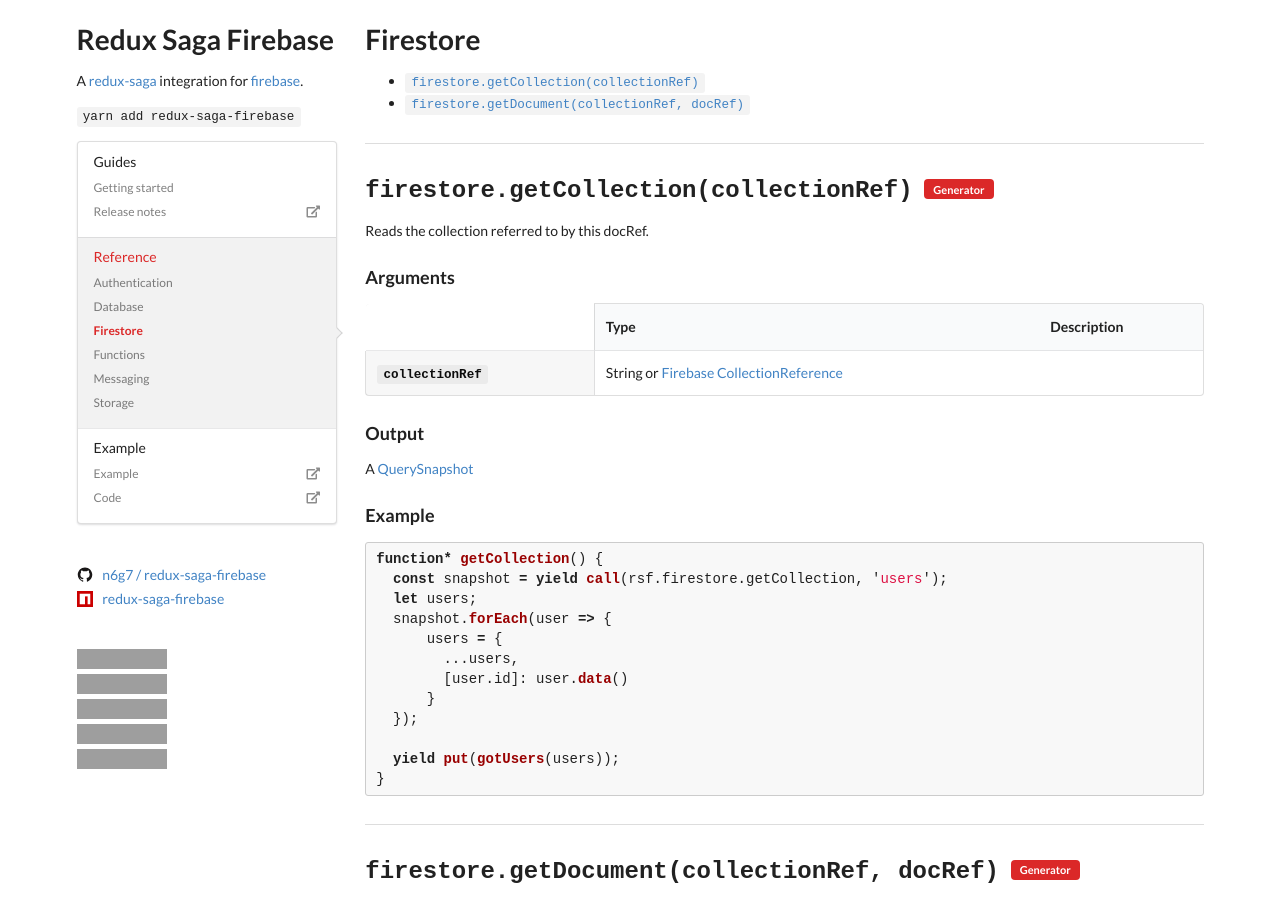
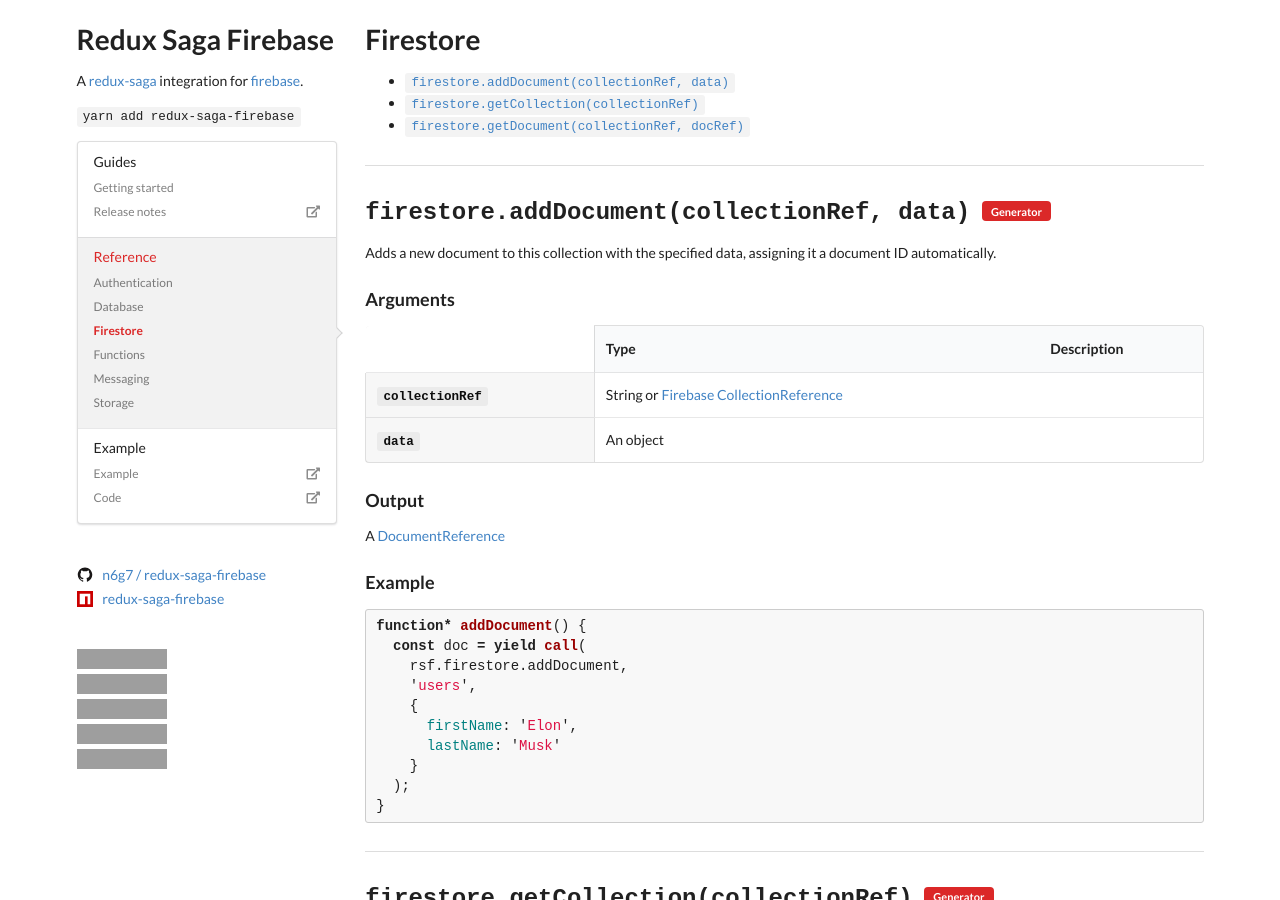
Before and after one commit to n6g7/redux-saga-firebase, a Jekyll site: the page built from docs/_reference/firestore.md, in a window 1280 px wide and 900 px high, cut to the strip 0-900 px from the top of the window. Built offline with Jekyll 4.4.1, drawn with Linux system fonts in a browser that asks for light colours; nearby versions of some CDN libraries; grey boxes are pictures that could not be loaded.

Commit message:
Add firestore.addDocument method.

````diff
--- a/docs/_reference/firestore.md
+++ b/docs/_reference/firestore.md
@@ -2,6 +2,32 @@
 title: Firestore
 layout: docs
 methods:
+
+  - signature: firestore.addDocument(collectionRef, data)
+    id: addDocument
+    generator: true
+    description: Adds a new document to this collection with the specified data, assigning it a document ID automatically.
+    arguments:
+      - name: collectionRef
+        required: true
+        type: String or [Firebase CollectionReference](https://firebase.google.com/docs/reference/js/firebase.firestore.CollectionReference)
+      - name: data
+        required: true
+        type: An object
+    output: A [DocumentReference](https://firebase.google.com/docs/reference/js/firebase.firestore.DocumentReference)
+    example: |
+      ```js
+      function* addDocument() {
+        const doc = yield call(
+          rsf.firestore.addDocument,
+          'users',
+          {
+            firstName: 'Elon',
+            lastName: 'Musk'
+          }
+        );
+      }
+      ```
 
   - signature: firestore.getCollection(collectionRef)
     id: getCollection
--- a/src/firestore.js
+++ b/src/firestore.js
@@ -1,4 +1,9 @@
 import { call } from 'redux-saga/effects'
+
+function * addDocument (collectionRef, data) {
+  const collection = this._getCollection(collectionRef)
+  return yield call([collection, collection.add], data)
+}
 
 function * getCollection (collectionRef) {
   const collection = this._getCollection(collectionRef)
@@ -11,6 +16,7 @@
 }
 
 export default {
+  addDocument,
   getCollection,
   getDocument
 }
--- a/src/index.js
+++ b/src/index.js
@@ -47,6 +47,7 @@
 
     // Firestore methods
     this.firestore = {
+      addDocument: firestore.addDocument.bind(this),
       getCollection: firestore.getCollection.bind(this),
       getDocument: firestore.getDocument.bind(this)
     }
````
Also changed, not shown: src/firestore.test.js (+22 -0 lines), src/index.test.js (+1 -0 lines), README.md.
